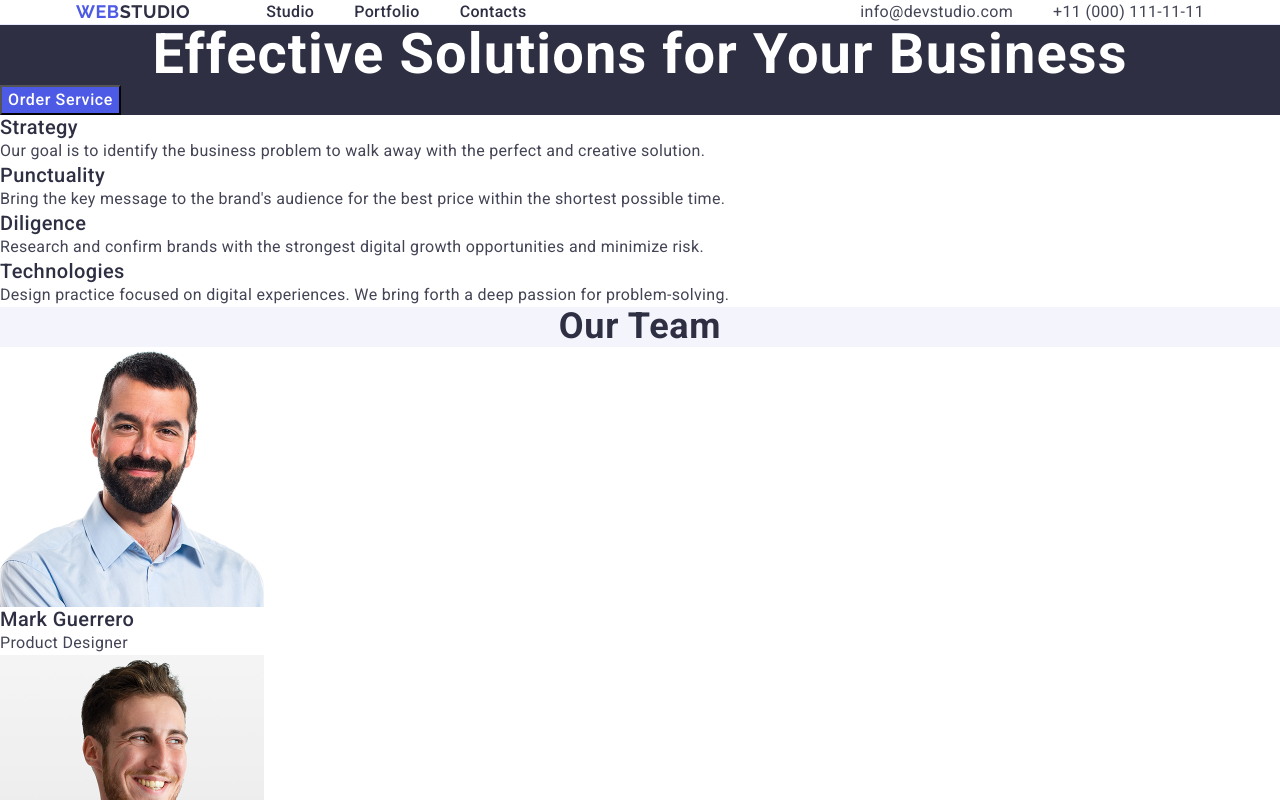
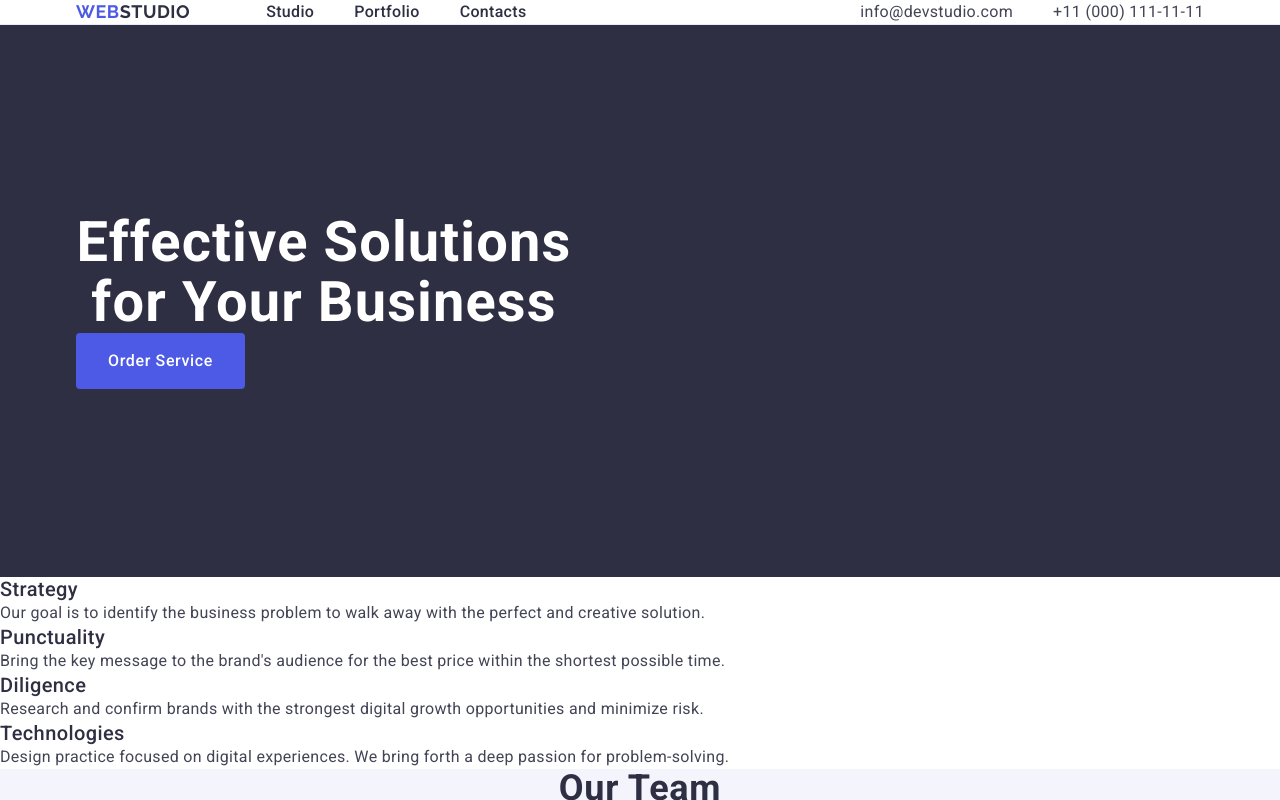
Before and after one commit to br0nt1k/goit-markup-hw-03, a plain HTML site: page index.html in a window 1280 px wide. Shown: the top 800 px of the page. Drawn offline with nearby package versions, Linux system fonts and the light colour scheme.

Commit message:
edit html and css

```diff
--- a/css/styles.css
+++ b/css/styles.css
@@ -17,6 +17,7 @@
     color: #4d5ae5;
     text-transform: uppercase;
     line-height: 1.17;
+    margin-right: 76px;
 }
 .logo-studio{
     font-family: "Raleway", sans-serif;
@@ -25,7 +26,6 @@
     line-height: 1.16667;
     letter-spacing: 0.03em;
     color: #2e2f42;
-    margin-right: 76px;
 }
 a{
     text-decoration: none;
@@ -79,6 +79,7 @@ button {
     line-height: 1.5;
     letter-spacing: 0.02em;
     color: #2e2f42;
+    padding: 24px 0;
 }
 .header-nav-ul-li-a:hover,
 .header-nav-ul-li-a:focus{
@@ -104,6 +105,7 @@ button {
 }
 .firstsection{
     background-color: #2e2f42;
+    padding: 188px 0;
 }
 .firstsection-h{
     line-height: 1.07;
@@ -112,6 +114,7 @@ button {
     font-size: 56px;
     letter-spacing: 0.02em;
     text-align: center;
+    max-width: 496px;
 }
 .firstsection button:hover,
 .firstsection button:focus{
@@ -124,6 +127,12 @@ button {
     line-height: 1.5;
     letter-spacing: 0.04em;
     color: #fff;
+    display: block;
+    min-width: 169px;
+    height: 56px;
+    border: none;
+    background-color: #4d5ae5;
+    border-radius: 4px;
 }
 .secondsection .secondsection-h{
     font-weight: 500;
--- a/index.html
+++ b/index.html
@@ -44,10 +44,12 @@
     </header>
     <main>
         <section class="firstsection">
-            <h1 class="firstsection-h">
-                Effective Solutions for Your Business
-            </h1>
-            <button type="button" class="firstsection-button">Order Service</button>
+            <div class="container">
+                <h1 class="firstsection-h">
+                    Effective Solutions for Your Business
+                </h1>
+                <button type="button" class="firstsection-button">Order Service</button>
+            </div>
         </section>
         <section class="secondsection">
             <h2 hidden>Features</h2>
```
